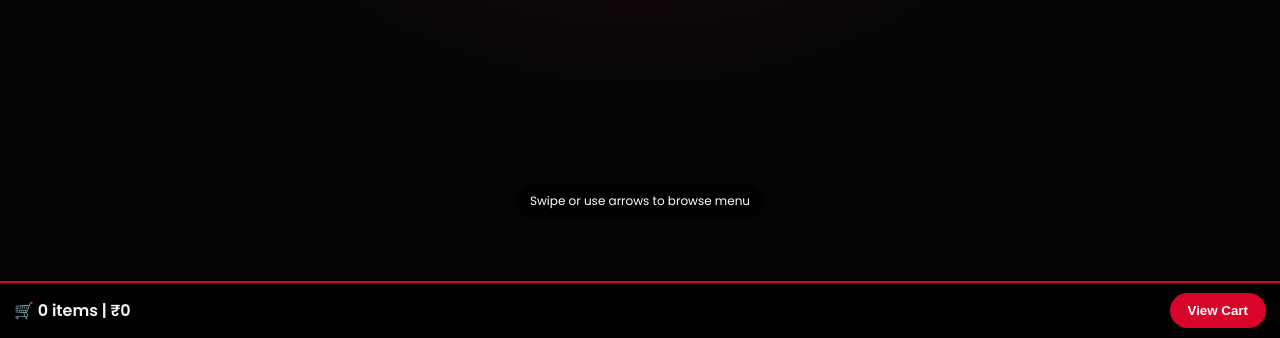
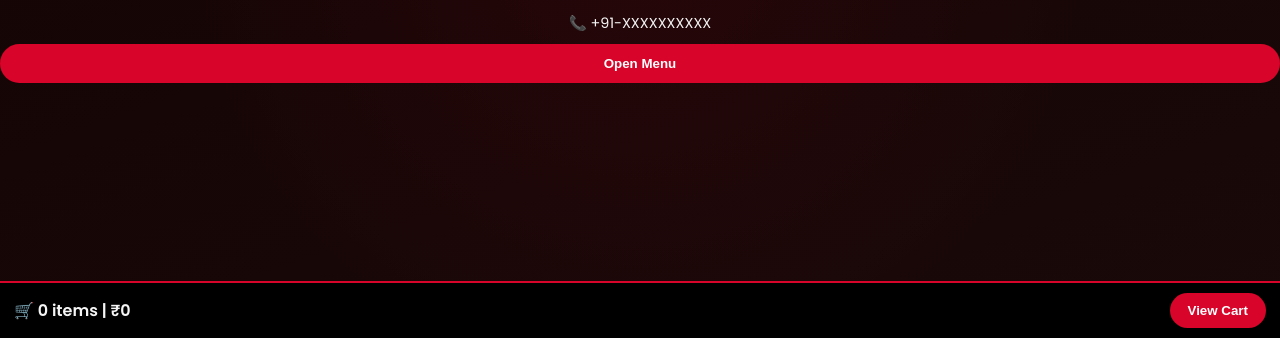
Before and after one commit to akofficial1905-byte/Prince-Pizza-King, a website: page public/index.html in a window 1280 px wide. Shown: the part 462-800 px from the top of the page. Drawn offline with nearby package versions, Linux system fonts and the light colour scheme.

Commit message:
Update index.html

```diff
--- a/public/index.html
+++ b/public/index.html
@@ -421,7 +421,7 @@
   "upi://pay?pa=7054699905@ptaxis&pn=Prince%20Pizza%20King"
 );
 upiQrImg.src =
-  "https://chart.googleapis.com/chart?cht=qr&chs=260x260&chl=" + upiUrl;  /* Google Charts QR */ [web:1236]
+  "https://chart.googleapis.com/chart?cht=qr&chs=260x260&chl=" + upiUrl;
 
 /* NAV */
 function go(i){
@@ -868,6 +868,9 @@
   placeOrderBtn.innerText="Place Order";
   placeOrderBtn.disabled=false;
 };
+
+/* BUILD INITIAL PAGES ON LOAD (important) */
+build();
 </script>
 
 </body>
```
